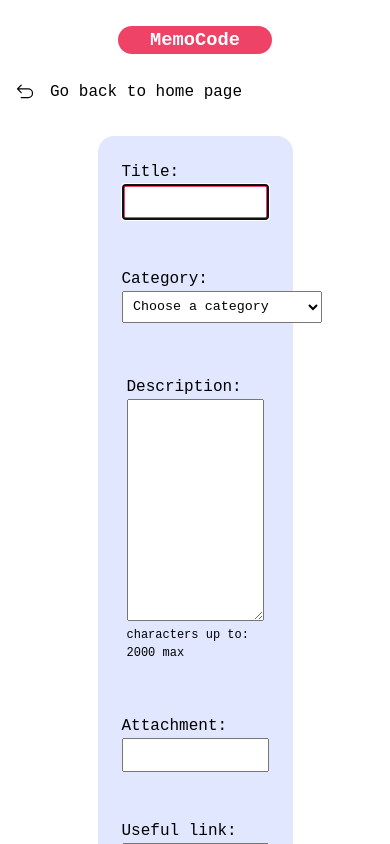
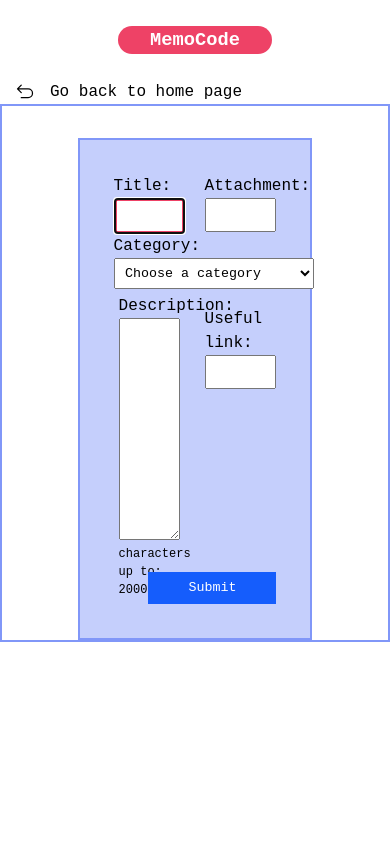
Before and after one commit to vickyfrosties/MemoCode, a React (Vite) app in the folder frontend/: page /form in a window 390 px wide. Shown: the top 844 px of the page. Built offline with nearby package versions, Linux system fonts and the light colour scheme.

Commit message:
style: add style responsive adjustements for form layout

```diff
--- a/frontend/src/components/NoteCard/NoteCard.module.scss
+++ b/frontend/src/components/NoteCard/NoteCard.module.scss
@@ -30,6 +30,7 @@ a:visited {
   color: black;
   text-decoration: none;
 }
+
 .note-container {
   height: 70vh;
   display: flex;
--- a/frontend/src/containers/NoteForm/NoteForm.jsx
+++ b/frontend/src/containers/NoteForm/NoteForm.jsx
@@ -77,8 +77,9 @@ const NoteForm = ({ data, setFormData, resetDataForm }) => {
   return (
     <>
       <BackTo resetDataForm={resetDataForm} />
-
+      <section className={style["form-container"]}>
         <form className={style["form"]} onSubmit={handleSubmit} id="note-form">
+          <div className={style["form_title_container"]}>
             <label className={style["form_title_input"]}>
               Title:
               <input
@@ -88,7 +89,9 @@ const NoteForm = ({ data, setFormData, resetDataForm }) => {
                 value={data.title}
                 autoFocus
                 autoComplete="off"
-            onChange={(e) => setFormData({ ...data, title: e.target.value })}
+                onChange={(e) =>
+                  setFormData({ ...data, title: e.target.value })
+                }
               />
               {formErrors.title && (
                 <p className={style["form_errors"]}>{formErrors.title}</p>
@@ -100,7 +103,9 @@ const NoteForm = ({ data, setFormData, resetDataForm }) => {
               <select
                 name="category"
                 id="category-select"
-            onChange={(e) => setFormData({ ...data, category: e.target.value })}
+                onChange={(e) =>
+                  setFormData({ ...data, category: e.target.value })
+                }
               >
                 <option value="">Choose a category</option>
                 <option value="programmation">Programmation</option>
@@ -133,7 +138,10 @@ const NoteForm = ({ data, setFormData, resetDataForm }) => {
                 <p className={style["form_errors"]}>{formErrors.description}</p>
               )}
             </label>
+          </div>
 
+          <div className={style["form_attachment_input_container"]}>
+            <div className={style["form_attachment_input_container_block"]}>
               <label className={style["form_attachment_input"]}>
                 Attachment:
                 <input
@@ -142,7 +150,9 @@ const NoteForm = ({ data, setFormData, resetDataForm }) => {
                   id="picture"
                   value={data.picture}
                   autoComplete="off"
-            onChange={(e) => setFormData({ ...data, picture: e.target.value })}
+                  onChange={(e) =>
+                    setFormData({ ...data, picture: e.target.value })
+                  }
                 />
                 {formErrors.picture && (
                   <p className={style["form_errors"]}>{formErrors.picture}</p>
@@ -157,19 +167,26 @@ const NoteForm = ({ data, setFormData, resetDataForm }) => {
                   id="link"
                   value={data.link}
                   autoComplete="off"
-            onChange={(e) => setFormData({ ...data, link: e.target.value })}
+                  onChange={(e) =>
+                    setFormData({ ...data, link: e.target.value })
+                  }
                 />
                 {formErrors.link && (
                   <p className={style["form_errors"]}>{formErrors.link}</p>
                 )}
               </label>
+            </div>
 
+            <div className={style["form_submit_button_container"]}>
               <input
                 className={style["form_submit_button"]}
                 type="submit"
                 value={isSubmit ? "Submitting..." : "Submit"}
               />
+            </div>
+          </div>
         </form>
+      </section>
     </>
   );
 };
--- a/frontend/src/containers/NoteForm/NoteForm.module.scss
+++ b/frontend/src/containers/NoteForm/NoteForm.module.scss
@@ -1,19 +1,54 @@
 @use "/src/variables";
+@use "/src/mixins";
+
+.form-container {
+  border: 2px solid variables.$light;
+  min-height: 60vh;
+  display: flex;
+  justify-content: center;
+  align-items: center;
 
   .form {
-  width: 50dvw;
-  min-height: 100dvh;
+    width: 60dvw;
+    min-height: 50vh;
+
     margin: auto;
     margin-top: 2rem;
     display: flex;
-  flex-direction: column;
-  justify-content: space-between;
-  background-color: #e0e7ff;
-  border-radius: 1rem;
+    justify-content: space-evenly;
+    background-color: #c5cffc;
+    border: 2px solid variables.$light;
     padding: 1.5rem;
+
+    @include mixins.md-sizes {
+      flex-direction: row;
+    }
 
     input:not([type="submit"]) {
       padding: 5px;
+    }
+    .form_title_container {
+      width: 50%;
+      padding: 1ch;
+    }
+    .form_attachment_input_container {
+      display: flex;
+      flex-direction: column;
+      justify-content: space-between;
+      width: 50%;
+      padding: 1ch;
+
+      &_block {
+        display: flex;
+
+        flex-direction: column;
+        justify-content: space-between;
+        min-height: 50%;
+      }
+    }
+    .form_submit_button_container {
+      display: flex;
+      align-self: flex-end;
     }
 
     &_title_input,
@@ -65,3 +100,4 @@
       font-size: 12px;
     }
   }
+}
```
Lines whose indentation alone changed are shown as unchanged.
